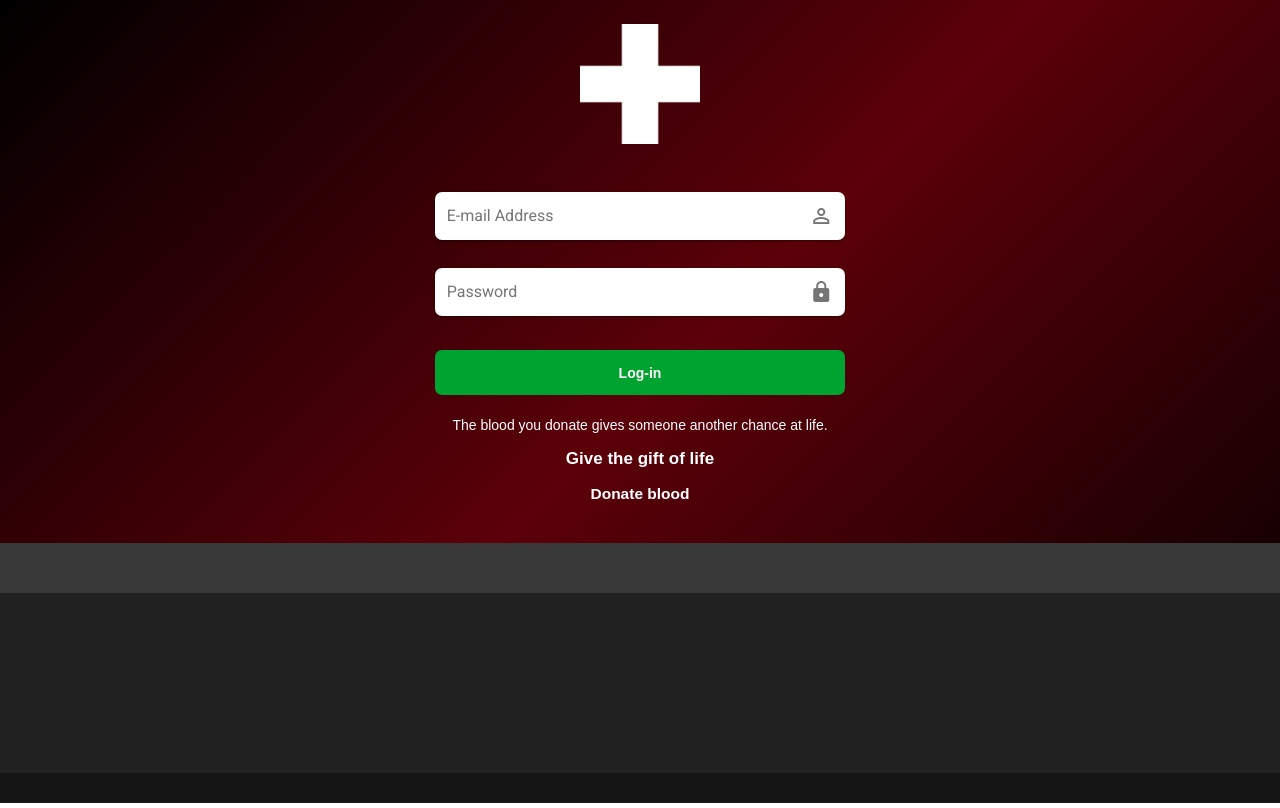
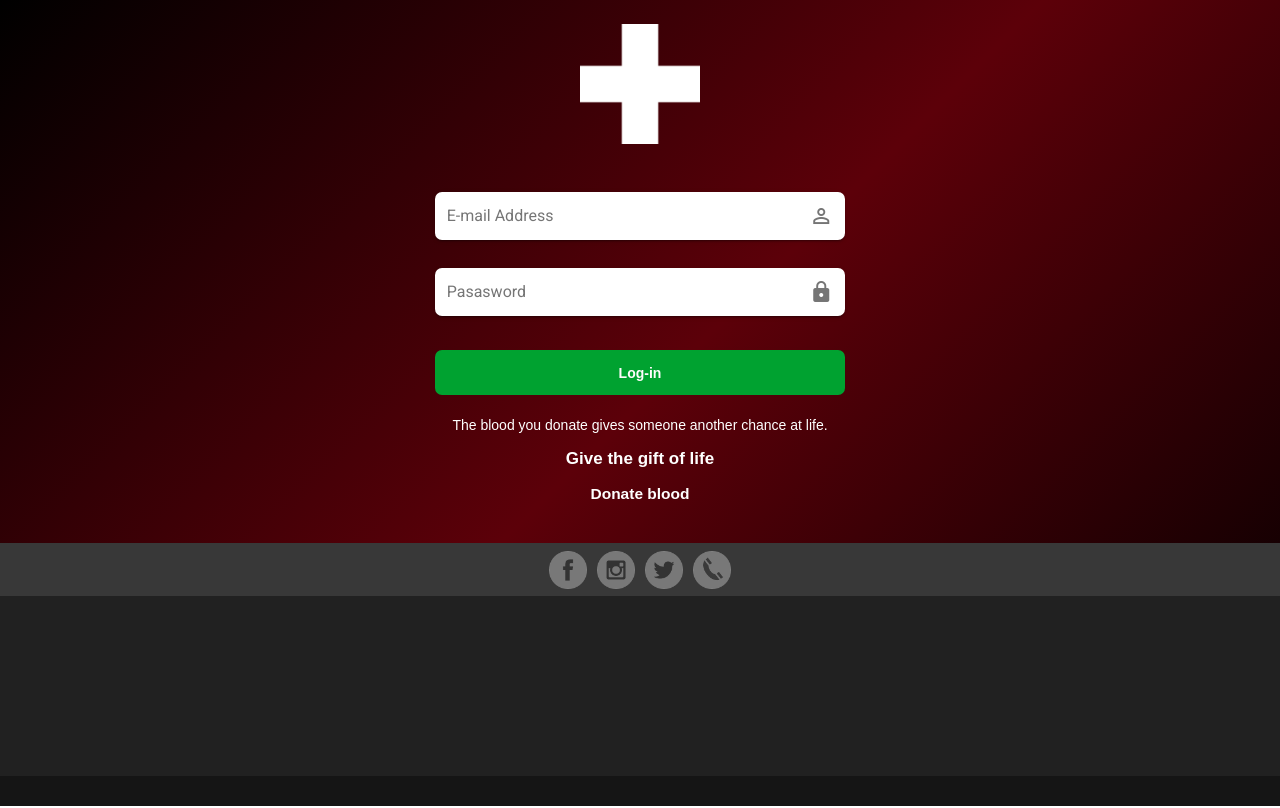
Before and after one commit to Hiaggo/Node-Project-Front, a Vue app: page / in a window 1280 px wide. Built offline with nearby package versions, Linux system fonts and the light colour scheme.

Commit message:
ësqueci do login.vue kkk

```diff
--- a/src/components/login.vue
+++ b/src/components/login.vue
@@ -10,7 +10,7 @@
               <v-form>
                 <v-text-field solo autocomplete="off" append-icon="perm_identity" name="login" label="E-mail Address"
                   type="text"></v-text-field>
-                <v-text-field solo append-icon="lock" name="password" label="Password" type="password"></v-text-field>
+                <v-text-field solo append-icon="lock" name="password" label="Pasasword" type="password"></v-text-field>
               </v-form>
               <v-btn depressed :loading="loading" id="btn-login" class="px-0" block color="#00A230" @click="loader = 'loading'">Log-in</v-btn>
 
@@ -29,12 +29,12 @@
     <v-footer height="auto">
       <v-layout justify-center row wrap>
         <v-flex xs12>
-        <v-card height="50px" style="background: #383838;" flat tile class="lighten-1 white--text text-xs-center">
-          <v-card-text>
-            <!-- <img class="mx-1" src="@/assets/facebook.png" alt="" height=4% width=4% >
-          <img class="mx-1" src="@/assets/instagram.png" alt="" height=4% width=4% >
-          <img class="mx-1" src="@/assets/twitter.png" alt="" height=4% width=4%>
-          <img class="mx-1" src="@/assets/cellphone.png" alt="" height=4% width=4%>-->
+        <v-card height="53px" style="background: #383838;" flat tile class="lighten-1 white--text text-xs-center">
+          <v-card-text class="pt-2">
+          <img class="social-icon" id="social-icon" src="@/assets/facebook-grey.png" alt="">
+          <img class="social-icon" id="social-icon" src="@/assets/instagram-grey.png" alt="">
+          <img class="social-icon" id="social-icon" src="@/assets/twitter-grey.png" alt="">
+          <img class="social-icon" id="social-icon" src="@/assets/cellphone-grey.png" alt="">
           </v-card-text>
         </v-card>
         </v-flex>
@@ -85,6 +85,17 @@
     margin-left: auto;
     margin-right: auto;
   }
+  #social-icon{
+   height: 38px;
+   width: 38;
+   margin: 0 5px 0 5px;
+  }
+
+  .social-icon:hover{
+      opacity: 0.5;
+      filter: alpha(opacity=50);
+  }
+
 
   #btn-login {
     height: 45px;
```
